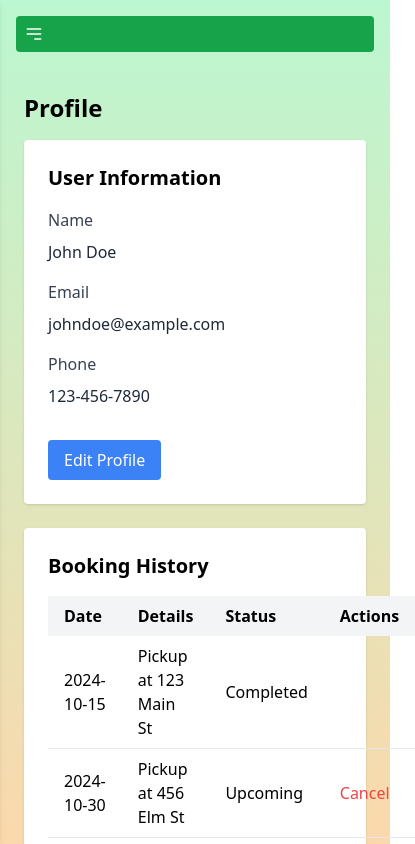
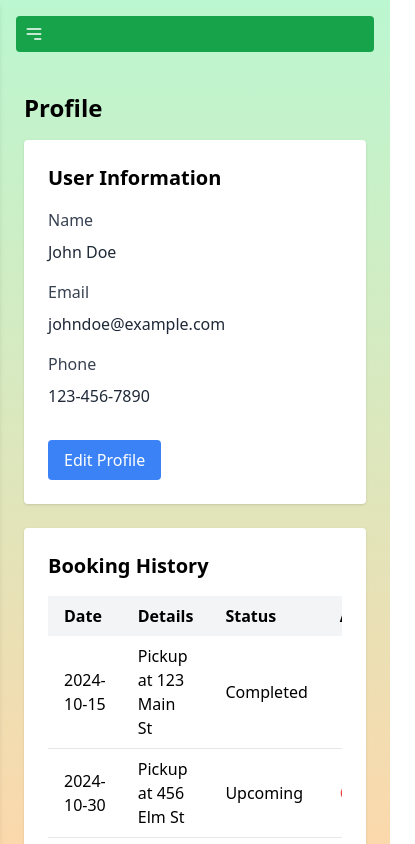
Before and after one commit to Faree99/Premier_Waste_Management, a React (Vite) app: page /profile in a window 390 px wide. Shown: the top 844 px of the page, 415 px wide, since content can reach past the window. Built offline with nearby package versions, Linux system fonts and the light colour scheme.

Commit message:
Premier waste management

```diff
--- a/src/components/private/Profile.jsx
+++ b/src/components/private/Profile.jsx
@@ -38,7 +38,8 @@ const Profile = () => {
     };
 
     return (
-    <div className="flex flex-col md:flex-row bg-gradient-to-b from-green-200 to-orange-200">
+
+<div className="flex flex-col md:flex-row  bg-gradient-to-b from-green-200 to-orange-200">
   {/* Toggle Button for Mobile View */}
   <button
     onClick={toggleSidebar}
@@ -54,7 +55,6 @@ const Profile = () => {
     ${isSidebarOpen ? 'translate-x-0' : '-translate-x-full'} md:translate-x-0 md:relative md:shadow-none`}>
     <div className="flex items-center justify-between">
       <div className="p-4 text-2xl font-bold text-white">Dashboard</div>
-      {/* Close Button Only Visible in Mobile View */}
       <button onClick={closeSidebar} className="text-white focus:outline-none md:hidden">
         <svg className="w-6 h-6" fill="none" viewBox="0 0 24 24" stroke="currentColor">
           <path strokeLinecap="round" strokeLinejoin="round" strokeWidth={2} d="M6 18L18 6M6 6l12 12" />
@@ -72,7 +72,7 @@ const Profile = () => {
   </aside>
 
   {/* Main Content Area */}
-  <main className={`flex-1 p-6 transition-all duration-300 ${isSidebarOpen ? 'md:ml-64' : 'md:ml-0'}`}>
+  <main className={`flex-1 p-6 transition-all duration-300 ${isSidebarOpen ? 'md:ml-64' : 'md:ml-0'} overflow-x-auto`}>
     <h1 className="mb-4 text-2xl font-bold">Profile</h1>
 
     {/* User Information Section */}
@@ -140,6 +140,7 @@ const Profile = () => {
     {/* Booking History Section */}
     <section className="p-6 bg-white rounded shadow">
       <h2 className="mb-4 text-xl font-semibold">Booking History</h2>
+      <div className="overflow-x-auto"> {/* Added wrapper for horizontal scroll */}
         <table className="min-w-full">
           <thead>
             <tr className="bg-gray-100">
@@ -169,6 +170,7 @@ const Profile = () => {
             ))}
           </tbody>
         </table>
+      </div>
     </section>
   </main>
 </div>
```
Lines whose indentation alone changed are shown as unchanged.
